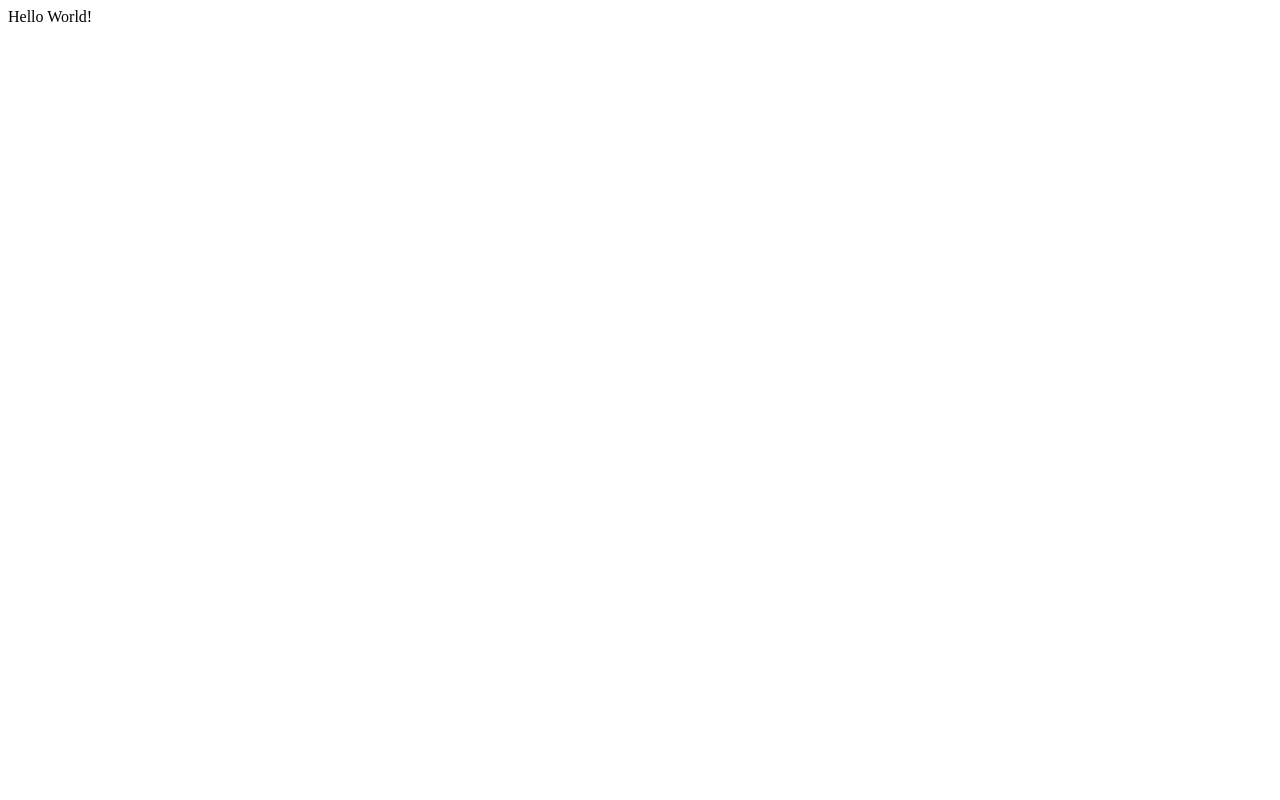
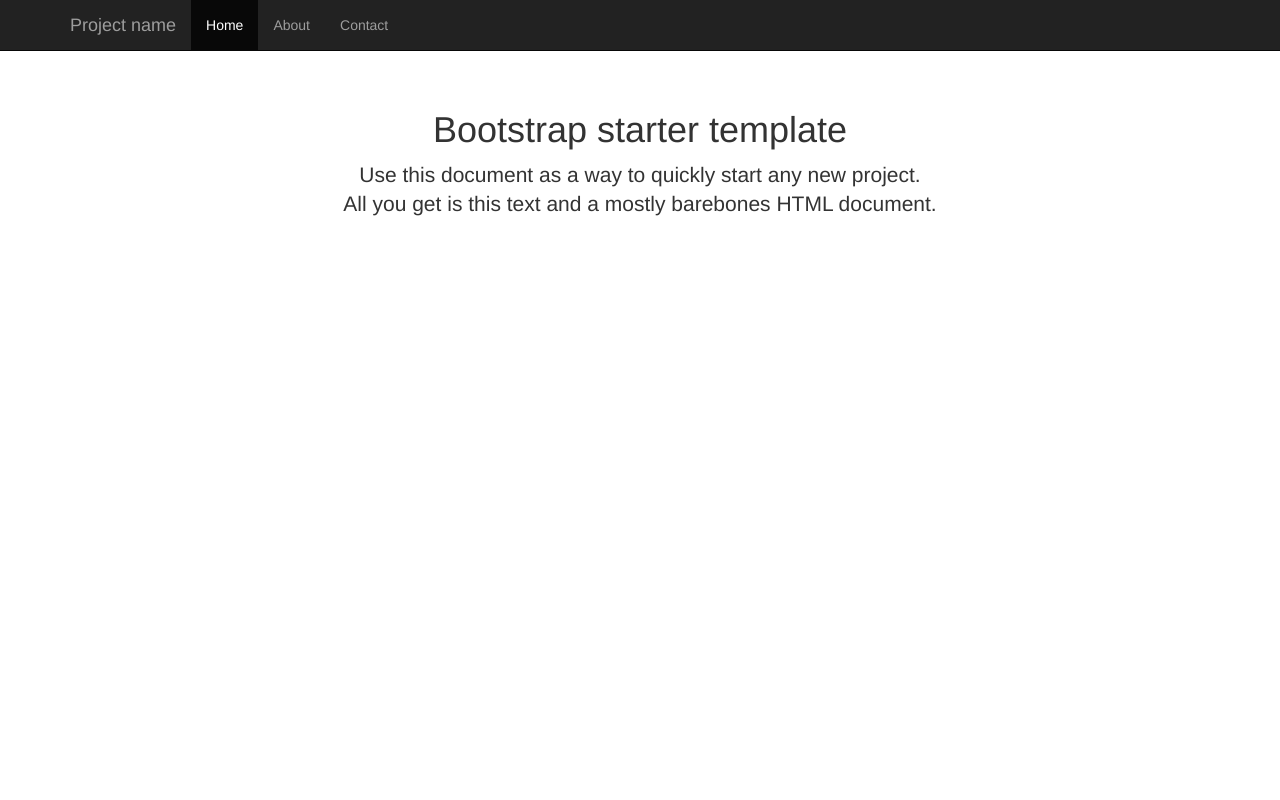
Before and after one commit to myungseokang/PaperStock, a Flask app: page / in a window 1280 px wide. Before the commit the page is almost empty. Run offline with Flask 2, Linux system fonts and the light colour scheme; some libraries are stand-ins or nearby versions.

Commit message:
Set starter-template

```diff
--- a/app.py
+++ b/app.py
@@ -3,7 +3,7 @@
 
 @app.route("/")
 def hello():
-    return "Hello World!"
+    return render_template("index.html")
 
 @app.route("/hello/<string:to>")
 def helloTo(to="NoBody"):
--- /dev/null
+++ b/static/css/starter-template.css
@@ -0,0 +1,7 @@
+body {
+  padding-top: 50px;
+}
+.starter-template {
+  padding: 40px 15px;
+  text-align: center;
+}
--- a/templates/index.html
+++ b/templates/index.html
@@ -1,8 +1,78 @@
-<html>
-    <head>
-        <title>Hello</title>
-    </head>
-    <body>
-	{{ to }}
-    </body>
+<!DOCTYPE html>
+<html lang="en">
+  <head>
+<link rel="stylesheet" href="https://maxcdn.bootstrapcdn.com/bootstrap/3.3.6/css/bootstrap.min.css" integrity="sha384-1q8mTJOASx8j1Au+a5WDVnPi2lkFfwwEAa8hDDdjZlpLegxhjVME1fgjWPGmkzs7" crossorigin="anonymous">
+    <link rel="stylesheet" href="static/css/starter-template.css">
+    <meta charset="utf-8">
+    <meta http-equiv="X-UA-Compatible" content="IE=edge">
+    <meta name="viewport" content="width=device-width, initial-scale=1">
+    <!-- The above 3 meta tags *must* come first in the head; any other head content must come *after* these tags -->
+    <meta name="description" content="">
+    <meta name="author" content="">
+    <link rel="icon" href="../../favicon.ico">
+
+    <title>Starter Template for Bootstrap</title>
+
+    <!-- Bootstrap core CSS -->
+    <link href="../../dist/css/bootstrap.min.css" rel="stylesheet">
+
+    <!-- IE10 viewport hack for Surface/desktop Windows 8 bug -->
+    <link href="../../assets/css/ie10-viewport-bug-workaround.css" rel="stylesheet">
+
+    <!-- Custom styles for this template -->
+    <link href="starter-template.css" rel="stylesheet">
+
+    <!-- Just for debugging purposes. Don't actually copy these 2 lines! -->
+    <!--[if lt IE 9]><script src="../../assets/js/ie8-responsive-file-warning.js"></script><![endif]-->
+    <script src="../../assets/js/ie-emulation-modes-warning.js"></script>
+
+    <!-- HTML5 shim and Respond.js for IE8 support of HTML5 elements and media queries -->
+    <!--[if lt IE 9]>
+      <script src="https://oss.maxcdn.com/html5shiv/3.7.2/html5shiv.min.js"></script>
+      <script src="https://oss.maxcdn.com/respond/1.4.2/respond.min.js"></script>
+    <![endif]-->
+  </head>
+
+  <body>
+
+    <nav class="navbar navbar-inverse navbar-fixed-top">
+      <div class="container">
+        <div class="navbar-header">
+          <button type="button" class="navbar-toggle collapsed" data-toggle="collapse" data-target="#navbar" aria-expanded="false" aria-controls="navbar">
+            <span class="sr-only">Toggle navigation</span>
+            <span class="icon-bar"></span>
+            <span class="icon-bar"></span>
+            <span class="icon-bar"></span>
+          </button>
+          <a class="navbar-brand" href="#">Project name</a>
+        </div>
+        <div id="navbar" class="collapse navbar-collapse">
+          <ul class="nav navbar-nav">
+            <li class="active"><a href="#">Home</a></li>
+            <li><a href="#about">About</a></li>
+            <li><a href="#contact">Contact</a></li>
+          </ul>
+        </div><!--/.nav-collapse -->
+      </div>
+    </nav>
+
+    <div class="container">
+
+      <div class="starter-template">
+        <h1>Bootstrap starter template</h1>
+        <p class="lead">Use this document as a way to quickly start any new project.<br> All you get is this text and a mostly barebones HTML document.</p>
+      </div>
+
+    </div><!-- /.container -->
+
+
+    <!-- Bootstrap core JavaScript
+    ================================================== -->
+    <!-- Placed at the end of the document so the pages load faster -->
+    <script src="https://ajax.googleapis.com/ajax/libs/jquery/1.11.3/jquery.min.js"></script>
+    <script>window.jQuery || document.write('<script src="../../assets/js/vendor/jquery.min.js"><\/script>')</script>
+    <script src="../../dist/js/bootstrap.min.js"></script>
+    <!-- IE10 viewport hack for Surface/desktop Windows 8 bug -->
+    <script src="../../assets/js/ie10-viewport-bug-workaround.js"></script>
+  </body>
 </html>
```
Also changed, not shown: templates/login.html (deleted, +0 -17 lines).
